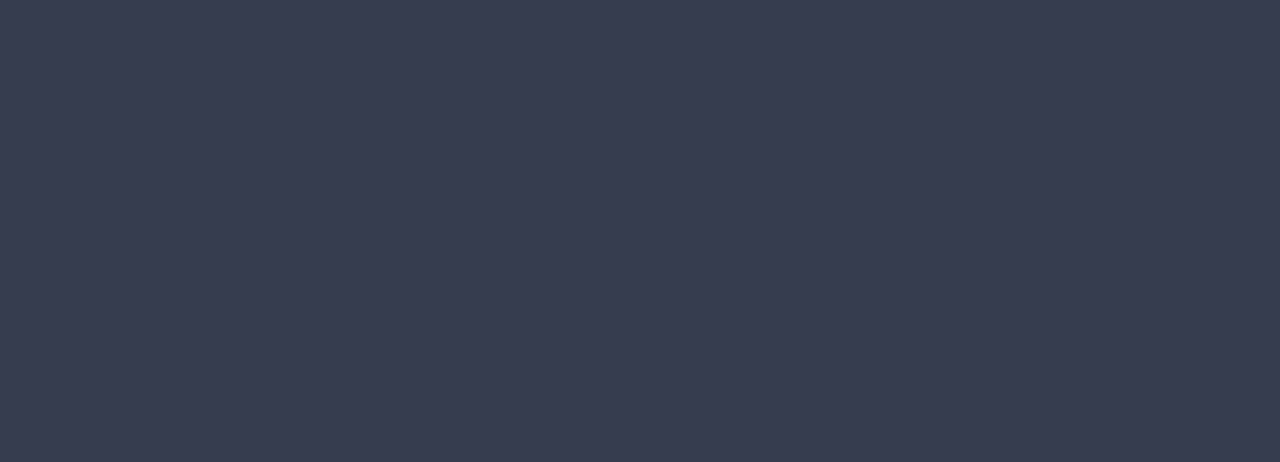
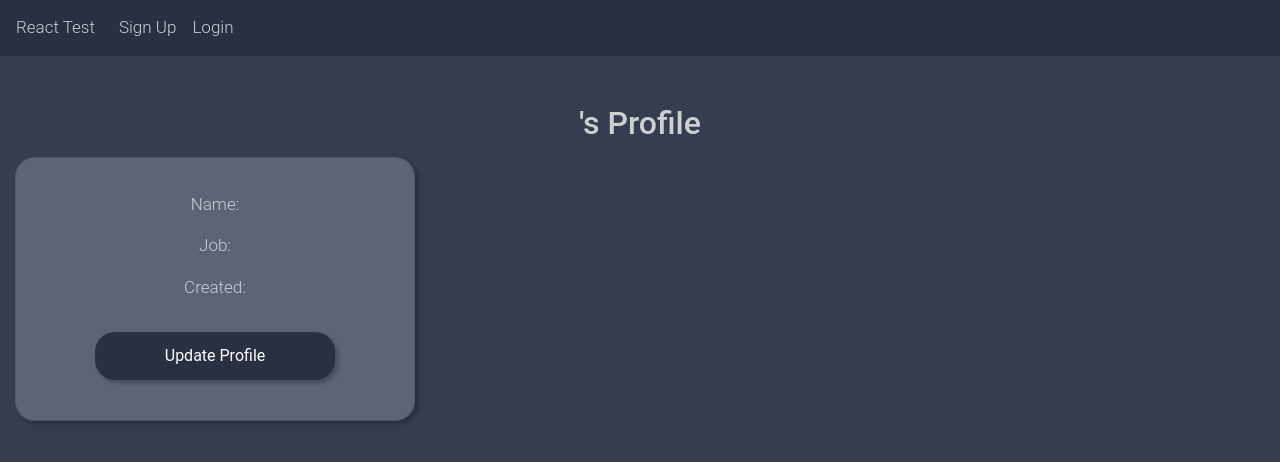
Before and after one commit to pernilla-hallgren/react-test, a React (Create React App) app: page /users/1/profile in a window 1280 px wide. Shown: the top 462 px of the page. Built offline with nearby package versions, Linux system fonts and the light colour scheme.

Commit message:
Add update profile form

```diff
--- a/src/App.js
+++ b/src/App.js
@@ -4,6 +4,7 @@ import CreateUser from './components/create-user';
 
 import Home from './components/home';
 import Login from './components/login';
+import Profile from './components/profile';
 import Signup from './components/signup';
 
 
@@ -40,9 +41,9 @@ const App= () => {
             />
 
             <Route
-              path="/users/:id"
+              path="/users/:id/profile"
               exact
-
+              component={Profile}
             />
 
 
--- a/src/components/create-user/index.js
+++ b/src/components/create-user/index.js
@@ -14,7 +14,7 @@ const CreateUser = () => {
   }
 
   const [name, setName] = useState(""),
-        [job, setJob] = useState(''),
+        [job, setJob] = useState(""),
         [newUser, setNewUser] = useState({}),
         [userTrue, setUserTrue] = useState(false),
         [error, setError] = useState(null);
@@ -34,6 +34,10 @@ const CreateUser = () => {
       .then(data => {
         console.log(data)
         setNewUser(data.data)
+        localStorage.setItem('name', (data.data.name));
+        localStorage.setItem('job', (data.data.job));
+        localStorage.setItem('id', (data.data.id));
+        localStorage.setItem('createdAt', (data.data.createdAt));
       })
       .catch(error => {
         console.log(error.response.data);
@@ -41,7 +45,6 @@ const CreateUser = () => {
       })
   }
   console.log(newUser);
-
 
   return (
     <>
@@ -80,7 +83,7 @@ const CreateUser = () => {
             />
 
             <div className="form-group m-5">
-                <button type="submit" className="btn" style={btnStyle}>Create User</button>
+              <button type="submit" className="btn" style={btnStyle}>Create User</button>
             </div>
 
             {userTrue && newUser ? (
@@ -95,22 +98,7 @@ const CreateUser = () => {
             <>
             </>
           )}
-            {/* <div>
-              {newUser.name}
-            </div> */}
-              {/* {newUser && (
-                  <li>
-                    <div className="card-container">
-                      <p>
-                        <strong>Welcome: {newUser.name}</strong>
-                      </p>
-                      <p>Job: {newUser.job}</p>
-                      <p>Created: {newUser.createdAt}</p>
-                    </div>
-                  </li>
 
-                )
-              }; */}
           </div>
         </form>
       </div>
--- a/src/components/login/index.js
+++ b/src/components/login/index.js
@@ -36,7 +36,7 @@ const Login = ({ getToken }) => {
       })
   };
 
-  if(redirect) return <Redirect to="/"/>;
+  if(redirect) return <Redirect to="/users/4"/>;
 
   const btnStyle = {
     borderRadius: '20px',
--- a/src/components/new-user/index.js
+++ b/src/components/new-user/index.js
@@ -3,6 +3,34 @@ import { Card, Col } from "react-bootstrap";
 import { Link } from 'react-router-dom';
 
 const NewUser = ({ id, name, job, createdAt }) => {
+  // let { id } = useParams();
+
+  // const [userData, setUserData] = useState([]);
+        // [error, setError] = useState(null);
+
+  // useEffect(() => {
+
+  //   GET('users/id').then(response => {
+  //     console.log(response);
+  //     setUserData(response.data);
+  //   })
+  //   .catch(error => {
+  //       console.log(error.response.data);
+  //       // setError(error.response.data.error)
+  //     })
+
+  // }, []);
+
+
+
+  // const setData = (data) => {
+  //   const { name, job, id } = data;
+  //   localStorage.setItem('name', name);
+  //   localStorage.setItem('job', job);
+  //   localStorage.setItem('id', id);
+  // }
+
+  // console.log(setData)
 
   const cardStyle = {
     background: '#5D6475',
@@ -12,23 +40,14 @@ const NewUser = ({ id, name, job, createdAt }) => {
     boxShadow: '3px 3px 4px rgba(0, 0, 0, 0.25)',
   }
 
-  const textStyle = {
-    background: '#5D6475',
-    fontSize: '17px',
-    fontWeight: '300'
-  }
-
   return (
     <>
       <Col key={id} className="justify-content-center text-center">
         <Card style={cardStyle}>
             <Card.Body style={{ background: '#5D6475' }}>
-            <Card.Title style={{ marginTop: '10px', textTransform: 'uppercase' }}></Card.Title>
-              <Card.Text style={textStyle}>Welcome {name}</Card.Text>
-              <Card.Text style={textStyle}>Job: {job}</Card.Text>
-              <Card.Text style={textStyle}>Created: {createdAt}</Card.Text>
-              <Link style={{ background: 'none'}} to={`/users/${id}`}>
-                <button className="small-btn mx-auto">Update User</button>
+            <Card.Title style={{ marginTop: '10px', textTransform: 'uppercase', background: 'none' }}>Success!</Card.Title>
+              <Link style={{ background: 'none'}} to={`/users/${id}/profile`}>
+                <button className="small-btn mx-auto">Go To Profile</button>
               </Link>
             </Card.Body>
           </Card>
--- /dev/null
+++ b/src/components/profile/index.js
@@ -0,0 +1,108 @@
+import React, { useEffect, useState } from 'react'
+import { Card, Col } from 'react-bootstrap';
+import { Link } from 'react-router-dom';
+import Input from '../../shared/components/input';
+import Menu from '../menu';
+
+const Profile = ({ id }) => {
+
+  const [name, setName] = useState(""),
+        [job, setJob] = useState(""),
+        [createdAt, setCreatedAt] = useState(""),
+        [showUpdate, setShotUpdate] = useState(false);
+
+
+  useEffect(() => {
+    const name = localStorage.getItem('name');
+    setName(name);
+    const job = localStorage.getItem('job');
+    setJob(job);
+    const createdAt = localStorage.getItem('createdAt');
+    setCreatedAt(createdAt);
+
+  }, []);
+
+  const showForm = () => {
+    setShotUpdate(true);
+  };
+
+  const getName = (e) => setName(e),
+        getJob = (e) => setJob(e);
+
+  const cardStyle = {
+    background: '#5D6475',
+    width: '25rem',
+    padding: '0.5rem',
+    margin: '15px',
+    borderRadius: '20px',
+    boxShadow: '3px 3px 4px rgba(0, 0, 0, 0.25)',
+    text: 'center'
+  }
+
+  const textStyle = {
+    background: '#5D6475',
+    fontSize: '17px',
+    fontWeight: '300'
+  }
+
+  const btnStyle = {
+    borderRadius: '20px',
+    border: '0',
+    color: 'white'
+  }
+
+  return (
+    <div>
+      <Menu />
+      <div className="text-center mt-5">
+        <h2>{name}'s Profile</h2>
+      </div>
+      <Col key={id} className="justify-content-center text-center">
+        <Card style={cardStyle}>
+            <Card.Body style={{ background: '#5D6475' }}>
+            <Card.Title style={{ marginTop: '10px', textTransform: 'uppercase' }}></Card.Title>
+              <Card.Text style={textStyle}>Name: {name}</Card.Text>
+              <Card.Text style={textStyle}>Job: {job}</Card.Text>
+              <Card.Text style={textStyle}>Created: {createdAt}</Card.Text>
+              <Link style={{ background: 'none'}} to={`/users/${id}/profile`}>
+                <button onClick={() => showForm()} className="small-btn mx-auto">Update Profile</button>
+              </Link>
+            </Card.Body>
+          </Card>
+        </Col>
+
+         {showUpdate ? (
+           <>
+            <form onSubmit={handleSubmit} className="mb-5 mt-4">
+              <div className="form-group">
+                <Input
+                  name="name"
+                  type="text"
+                  getState={getName}
+                  placeholder="Enter Name"
+                  id="name"
+                />
+                <Input
+                  name="job"
+                  type="text"
+                  getState={getJob}
+                  placeholder="Enter Job"
+                  id="job"
+                />
+              </div>
+
+              <div className="form-group m-5">
+                <button type="submit" className="btn" style={btnStyle}>Save</button>
+              </div>
+            </form>
+          </>
+         ) : (
+           <>
+           </>
+         )}
+    </div>
+  )
+};
+
+
+export default Profile;
```
